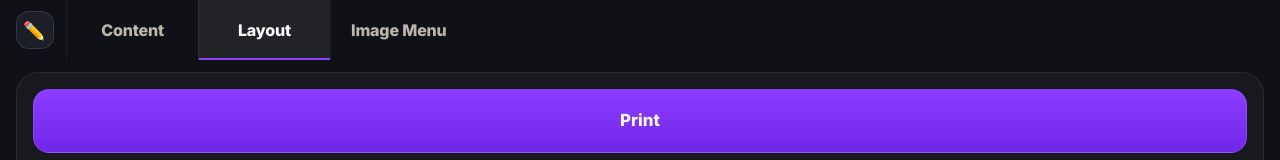
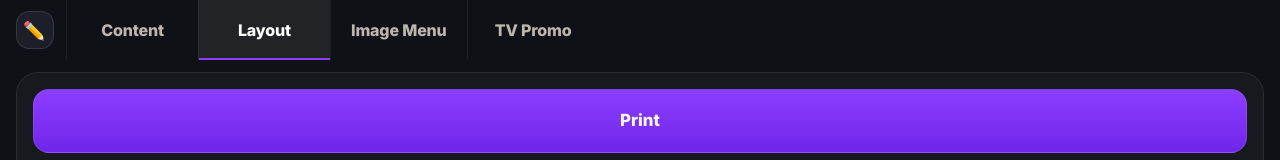
Before and after one commit to sheeeenson/print_menu, a React (Vite) app: page / in a window 1280 px wide. Shown: the top 160 px of the page. Built offline with nearby package versions, Linux system fonts and the light colour scheme.

Commit message:
Add TV promo navigation tab

```diff
--- a/src/components/MainNavigation.jsx
+++ b/src/components/MainNavigation.jsx
@@ -8,6 +8,7 @@ export function MainNavigation({ snapshot, actions }) {
   const saveStatusClass = saveStatus === 'Unsaved' || saveStatus === 'Saving' ? 'unsaved' : saveStatus.startsWith('Could not import') ? 'error' : 'saved';
   const isLayout = project.selectedSection === APP_SECTIONS.LAYOUT_PRINT;
   const isImageMenu = project.selectedSection === APP_SECTIONS.IMAGE_MENU;
+  const isTvPromo = project.selectedSection === APP_SECTIONS.TV_PROMO;
   const canPrint = isLayout || isImageMenu;
 
   const handleImportClick = () => {
@@ -68,6 +69,13 @@ export function MainNavigation({ snapshot, actions }) {
         >
           Image Menu
         </button>
+        <button
+          className={isTvPromo ? 'active' : ''}
+          type="button"
+          onClick={() => actions.setSection(APP_SECTIONS.TV_PROMO)}
+        >
+          TV Promo
+        </button>
       </div>
       <div className="project-actions" aria-label="Project actions">
         {canPrint ? <button className="primary-action compact" type="button" onClick={() => window.print()}>Print</button> : null}
```
